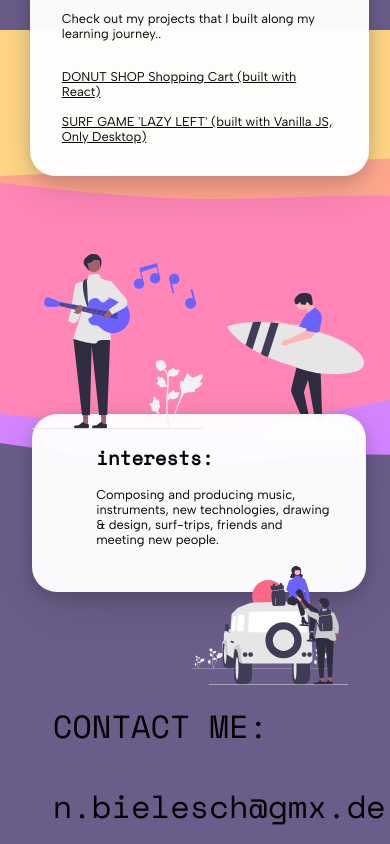
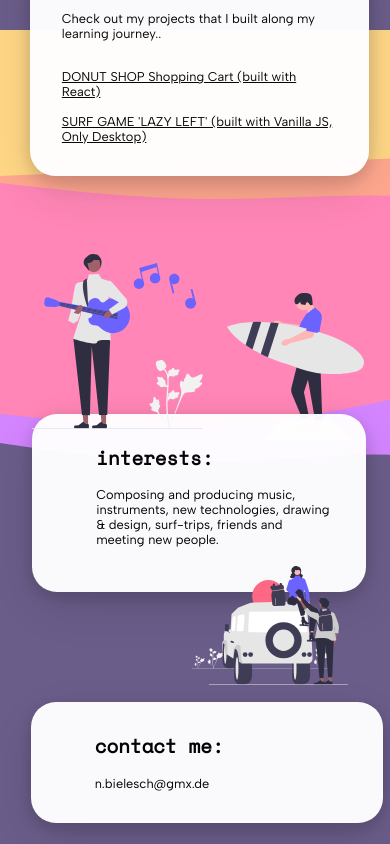
Before and after one commit to fixedtire/portfolio, a plain HTML site: page index.html in a window 390 px wide. Shown: the part 1770-2614 px from the top of the page. Drawn offline with nearby package versions, Linux system fonts and the light colour scheme.

Commit message:
styled contact footer

```diff
--- a/index.html
+++ b/index.html
@@ -15,12 +15,12 @@
             <h1>PORTFOLIO WEBSITE</h1>
         </div>
             <ul>
-                <a href="#h2-about"><li>ABOUT</li></a>
-                <a href="#projects"><li>PROJECTS</li></a>
+                <a href="#h2-about"><li>  ABOUT</li></a>
+                <a href="#projects"><li> PROJECTS</li></a>
                 <a href="#h2"><li>SKILLS</li></a>
             </ul>
             <div>
-            <a href="mailto:n.bielesch@gmx.de"><li>CONTACT</li></a>
+            <a href="mailto:n.bielesch@gmx.de"><li> CONTACT</li></a>
             </div>
     </div>
 
@@ -128,9 +128,8 @@
         </div>
 
         <div class="contact-footer">
-        <p>CONTACT ME:</p>
+        <h2 id="h2-about">contact me:</h2>
         <a href="mailto:n.bielesch@gmx.de">n.bielesch@gmx.de</a>
-        </ul>
         </div>
 </div>
 
--- a/style.css
+++ b/style.css
@@ -92,10 +92,18 @@ font-size: 0.8em;
 }
 
 .contact-footer {
-    font-size: 2em;
+    font-size: 0.8em;
     margin-top: 30% !important;
-    margin-left: 10% !important;
+    margin-left: 4% !important;
     display: block !important;
+    background-color: white;
+    opacity: 0.97;
+    border-radius: 25px;
+    font-family: Albert Sans, sans-serif;
+    width: 70%;
+    height: 140%;
+    padding: 1em 2rem 2rem 4rem;
+    box-shadow: rgba(17, 17, 26, 0.1) 0px 4px 16px, rgba(17, 17, 26, 0.1) 0px 8px 24px, rgba(17, 17, 26, 0.1) 0px 16px 56px;
 }
 
 }
```
